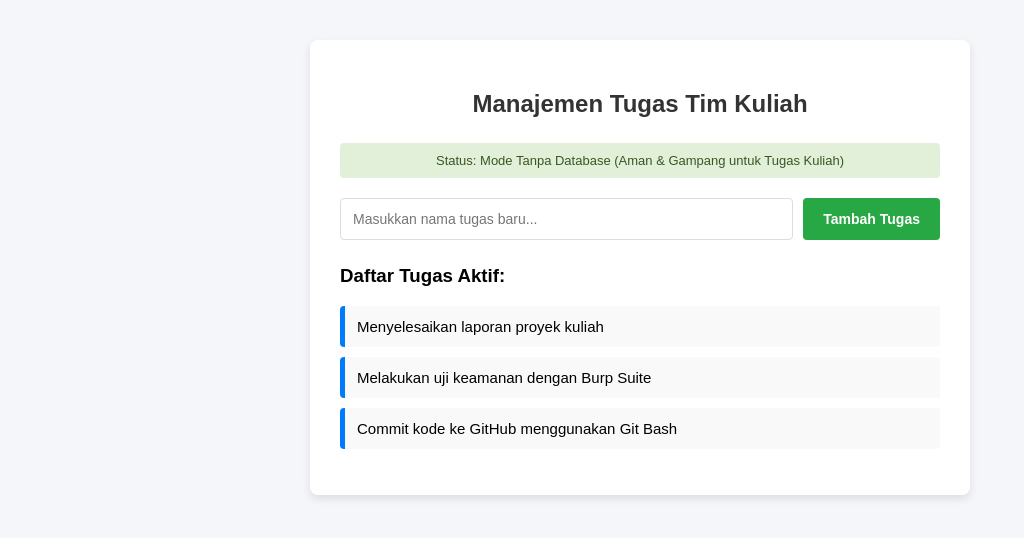
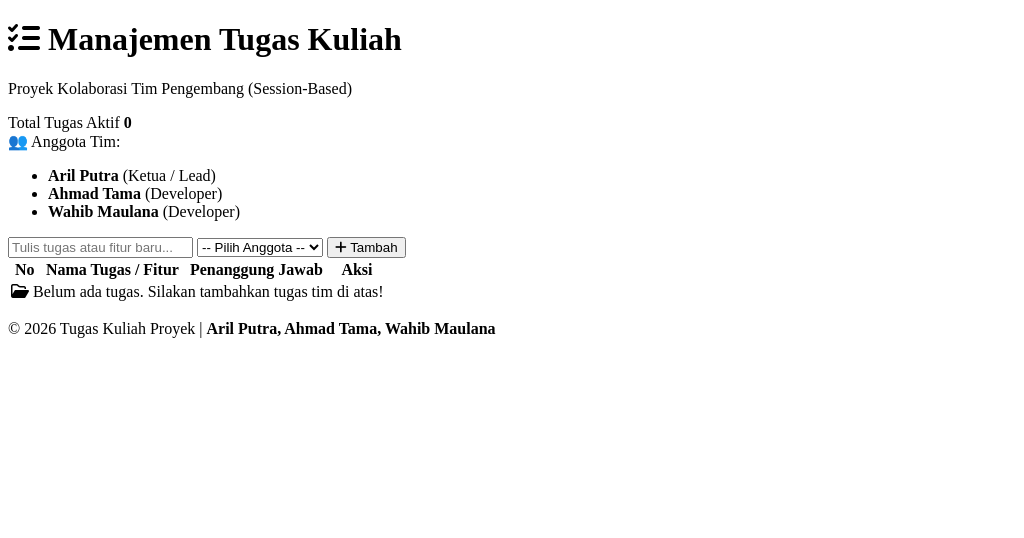
Before and after one commit to ARILPUTRA23/tugas-kuliah-proyek, a PHP site: page / in a window 1280 px wide. Shown: the top 538 px of the page, without its empty margins (0-1024 px from the left). Run offline with PHP 8.4, Linux system fonts and the light colour scheme.

Commit message:
Update index.php

```diff
--- a/index.php
+++ b/index.php
@@ -1,23 +1,35 @@
 <?php
-// Memulai session agar data tugas tetap tersimpan sementara saat halaman direfresh
 session_start();
 
-// Jika session tasks belum ada, buat array kosong
 if (!isset($_SESSION['tasks'])) {
-    $_SESSION['tasks'] = [
-        "Menyelesaikan laporan proyek kuliah",
-        "Melakukan uji keamanan dengan Burp Suite",
-        "Commit kode ke GitHub menggunakan Git Bash"
-    ];
+    $_SESSION['tasks'] = [];
 }
 
-// Cek jika ada tugas baru yang dikirim lewat form
-if (isset($_POST['task_name']) && !empty(trim($_POST['task_name']))) {
-    $newTask = htmlspecialchars(trim($_POST['task_name']));
-    $_SESSION['tasks'][] = $newTask; // Masukkan ke session
-    header("Location: " . $_SERVER['PHP_SELF']); // Refresh halaman agar bersih
+if (isset($_POST['add_task'])) {
+    $taskName = trim($_POST['task_name']);
+    $taskAssignee = trim($_POST['task_assignee']);
+
+    if (!empty($taskName) && !empty($taskAssignee)) {
+        $_SESSION['tasks'][] = [
+            'name' => htmlspecialchars($taskName),
+            'assignee' => htmlspecialchars($taskAssignee)
+        ];
+    }
+    header("Location: index.php");
     exit();
 }
+
+if (isset($_GET['delete'])) {
+    $index = $_GET['delete'];
+    if (isset($_SESSION['tasks'][$index])) {
+        unset($_SESSION['tasks'][$index]);
+        $_SESSION['tasks'] = array_values($_SESSION['tasks']);
+    }
+    header("Location: index.php");
+    exit();
+}
+
+$total_tasks = count($_SESSION['tasks']);
 ?>
 
 <!DOCTYPE html>
@@ -25,44 +37,101 @@ if (isset($_POST['task_name']) && !empty(trim($_POST['task_name']))) {
 <head>
     <meta charset="UTF-8">
     <meta name="viewport" content="width=device-width, initial-scale=1.0">
-    <title>Sistem Manajemen Tugas - Tugas Kuliah</title>
-    <style>
-        body { font-family: Arial, sans-serif; background-color: #f4f6f9; margin: 0; padding: 40px; }
-        .container { max-width: 600px; margin: 0 auto; background: white; padding: 30px; border-radius: 8px; box-shadow: 0 4px 8px rgba(0,0,0,0.1); }
-        h2 { color: #333; text-align: center; margin-bottom: 25px; }
-        form { display: flex; gap: 10px; margin-bottom: 25px; }
-        input[type="text"] { flex: 1; padding: 12px; border: 1px solid #ddd; border-radius: 4px; font-size: 14px; }
-        button { padding: 12px 20px; background-color: #28a745; color: white; border: none; border-radius: 4px; cursor: pointer; font-size: 14px; font-weight: bold; }
-        button:hover { background-color: #218838; }
-        ul { list-style-type: none; padding: 0; }
-        li { background: #f9f9f9; margin-bottom: 10px; padding: 12px; border-left: 5px solid #007bff; border-radius: 4px; font-size: 15px; }
-        .info { background: #e2f0d9; color: #385723; padding: 10px; border-radius: 4px; margin-bottom: 20px; font-size: 13px; text-align: center; }
-    </style>
+    <title>Manajemen Tugas Tim - Tugas Kuliah</title>
+    <!-- Google Fonts Inter -->
+    <link href="https://fonts.googleapis.com/css2?family=Inter:wght@300;400;500;600;700&display=swap" rel="stylesheet">
+    <!-- FontAwesome Icons -->
+    <link rel="stylesheet" href="https://cdnjs.cloudflare.com/ajax/libs/font-awesome/6.4.0/css/all.min.css">
+    <!-- CSS Eksternal -->
+    <link rel="stylesheet" href="assets/style.css">
 </head>
 <body>
 
-<div class="container">
-    <h2>Manajemen Tugas Tim Kuliah</h2>
-    <div class="info">Status: Mode Tanpa Database (Aman & Gampang untuk Tugas Kuliah)</div>
+<div class="wrapper">
+    <!-- Header -->
+    <div class="header">
+        <h1><i class="fa-solid fa-list-check"></i> Manajemen Tugas Kuliah</h1>
+        <p>Proyek Kolaborasi Tim Pengembang (Session-Based)</p>
+    </div>
 
-    <!-- Form Tambah Tugas -->
-    <form method="POST" action="">
-        <input type="text" name="task_name" placeholder="Masukkan nama tugas baru..." required autocomplete="off">
-        <button type="submit">Tambah Tugas</button>
-    </form>
+    <!-- Statistik & Info Tim -->
+    <div class="info-section">
+        <div class="stat-box">
+            <span>Total Tugas Aktif</span>
+            <strong><?= $total_tasks; ?></strong>
+        </div>
+        <div class="team-box">
+            <span>👥 Anggota Tim:</span>
+            <ul>
+                <li><strong>Aril Putra</strong> (Ketua / Lead)</li>
+                <li><strong>Ahmad Tama</strong> (Developer)</li>
+                <li><strong>Wahib Maulana</strong> (Developer)</li>
+            </ul>
+        </div>
+    </div>
 
-    <!-- Daftar Tugas -->
-    <h3>Daftar Tugas Aktif:</h3>
-    <ul>
-        <?php if (empty($_SESSION['tasks'])): ?>
-            <li>Belum ada tugas yang ditambahkan.</li>
-        <?php else: ?>
-            <?php foreach ($_SESSION['tasks'] as $task): ?>
-                <li><?php echo $task; ?></li>
-            <?php endforeach; ?>
-        <?php endif; ?>
-    </ul>
+    <div class="content">
+        <!-- Form Input -->
+        <form method="POST" action="" id="taskForm">
+            <input type="text" name="task_name" id="taskInput" placeholder="Tulis tugas atau fitur baru..." autocomplete="off" required>
+            <select name="task_assignee" required>
+                <option value="">-- Pilih Anggota --</option>
+                <option value="Aril Putra (Ketua)">Aril Putra (Ketua)</option>
+                <option value="Ahmad Tama">Ahmad Tama</option>
+                <option value="Wahib Maulana">Wahib Maulana</option>
+            </select>
+            <button type="submit" name="add_task" class="btn-add">
+                <i class="fa-solid fa-plus"></i> Tambah
+            </button>
+        </form>
+
+        <!-- Tabel Data -->
+        <div class="table-responsive">
+            <table>
+                <thead>
+                    <tr>
+                        <th style="width: 8%;">No</th>
+                        <th>Nama Tugas / Fitur</th>
+                        <th>Penanggung Jawab</th>
+                        <th style="width: 15%; text-align: center;">Aksi</th>
+                    </tr>
+                </thead>
+                <tbody>
+                    <?php if (empty($_SESSION['tasks'])): ?>
+                        <tr>
+                            <td colspan="4" class="empty-state">
+                                <i class="fa-regular fa-folder-open"></i>
+                                Belum ada tugas. Silakan tambahkan tugas tim di atas!
+                            </td>
+                        </tr>
+                    <?php else: ?>
+                        <?php foreach ($_SESSION['tasks'] as $index => $task): ?>
+                            <tr>
+                                <td><?= $index + 1; ?></td>
+                                <td style="font-weight: 500;"><?= $task['name']; ?></td>
+                                <td>
+                                    <span class="badge"><i class="fa-solid fa-user"></i> <?= $task['assignee']; ?></span>
+                                </td>
+                                <td style="text-align: center;">
+                                    <a href="?delete=<?= $index; ?>" onclick="return confirm('Yakin ingin menghapus tugas ini?');" class="btn-delete">
+                                        <i class="fa-solid fa-trash-can"></i> Hapus
+                                    </a>
+                                </td>
+                            </tr>
+                        <?php endforeach; ?>
+                    <?php endif; ?>
+                </tbody>
+            </table>
+        </div>
+    </div>
+
+    <!-- Footer Tim -->
+    <div class="footer">
+        <p>&copy; 2026 Tugas Kuliah Proyek | <strong>Aril Putra, Ahmad Tama, Wahib Maulana</strong></p>
+    </div>
 </div>
 
+<!-- JS Eksternal -->
+<script src="assets/script.js"></script>
 </body>
 </html>
```
